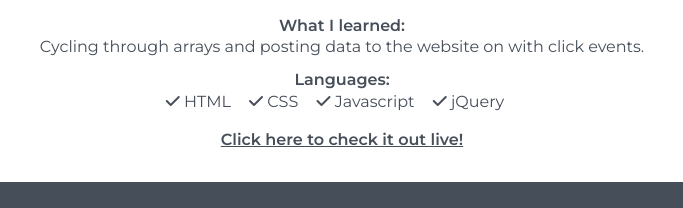
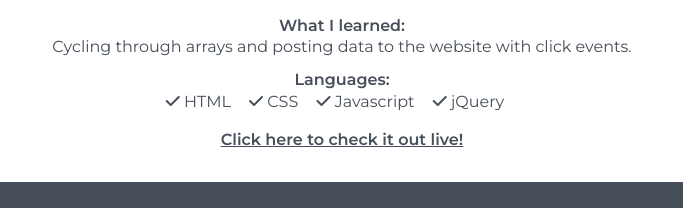
Before and after one commit to craigbts/firstWebsite, a plain HTML site: page pages/quote.html in a window 1280 px wide. Shown: the part 527-735 px from the top of the page, 298-981 px from the left. Drawn offline with Linux system fonts and the light colour scheme.

Commit message:
Fix quote copy

```diff
--- a/pages/quote.html
+++ b/pages/quote.html
@@ -30,7 +30,7 @@
         <div class="workImage"><img src="/assets/img/quote550x350.png" alt="Random quote generator screenshot"></div>
         <div class="desc">
             <h4>What I learned:</h4>
-            <p>Cycling through arrays and posting data to the website on with click events.</p>
+            <p>Cycling through arrays and posting data to the website with click events.</p>
             <h4>Languages:</h4>
             <ul>
               <li><i class="fa fa-check" aria-hidden="true"></i> HTML</li>
```
